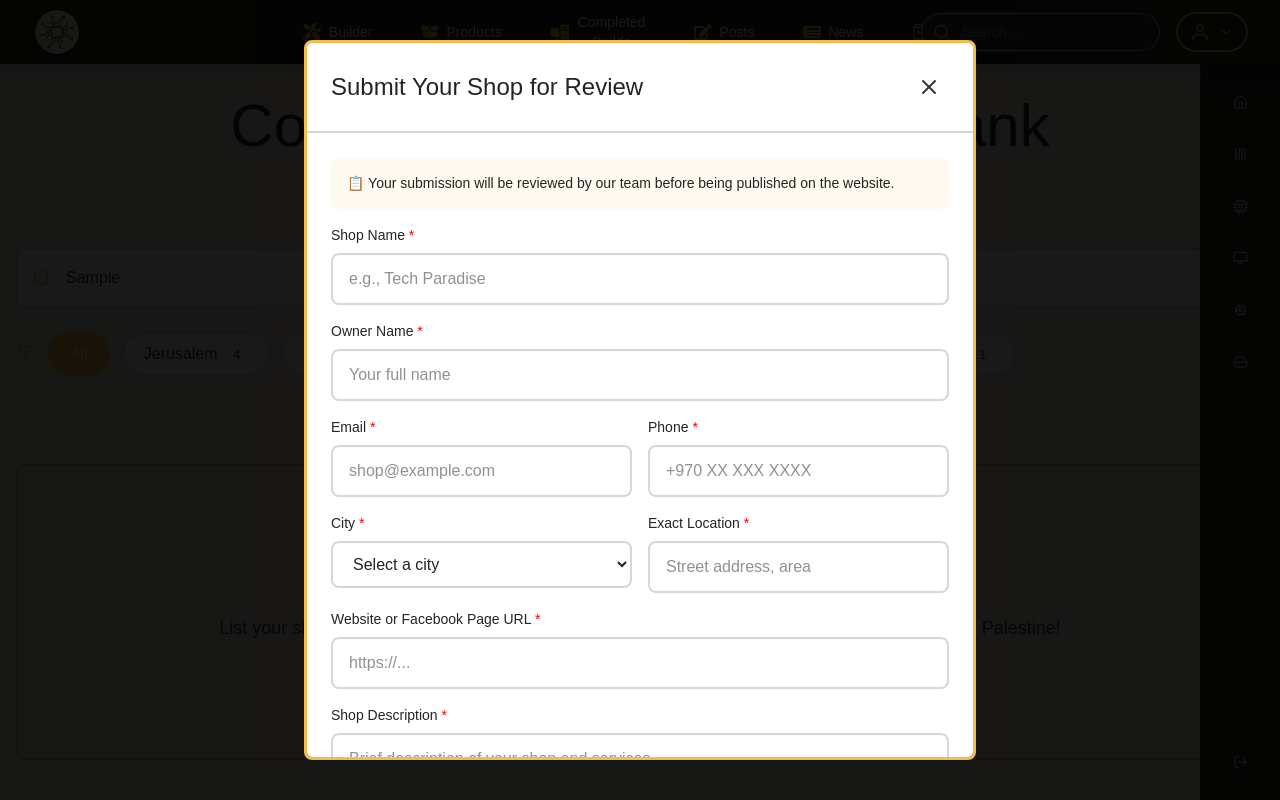
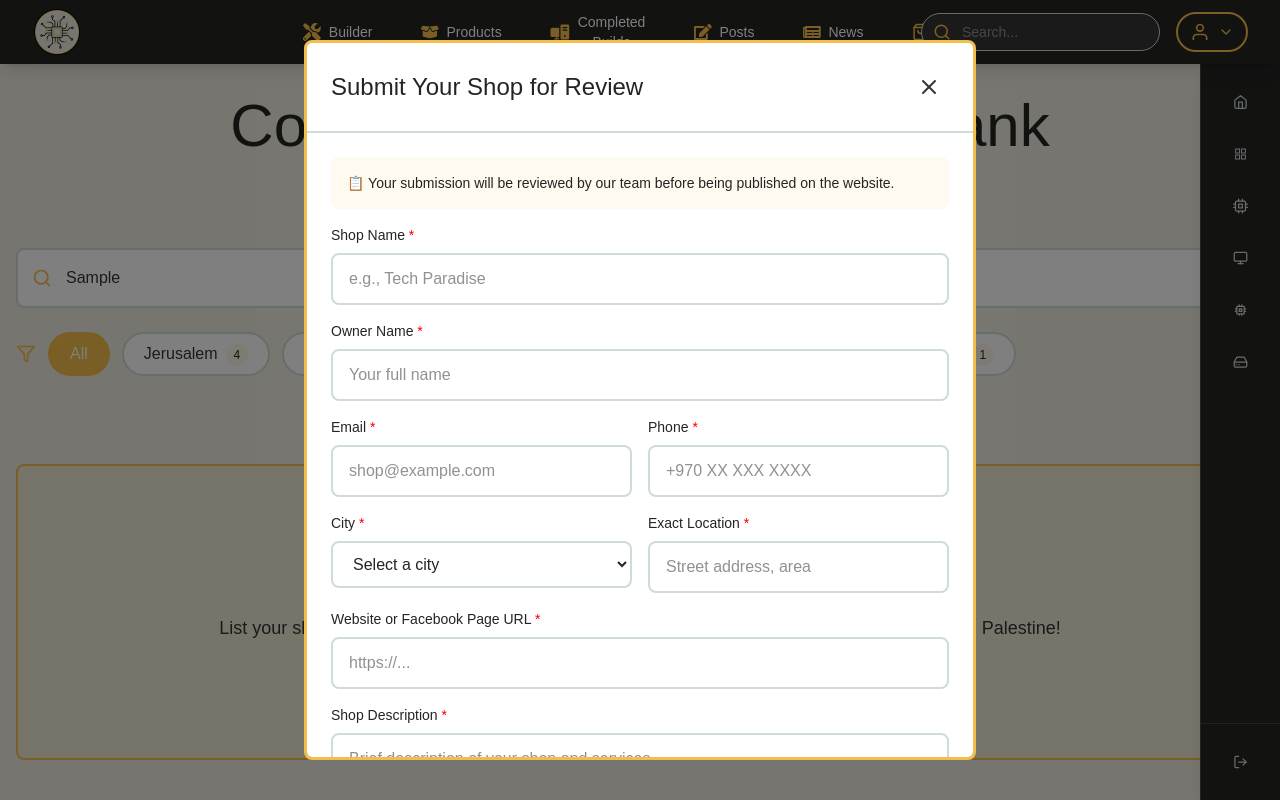
Before and after one commit to Osaid-Raddad/PC-Builder, a React (Vite) app in the folder FrontEnd/Website/: page /shops in a window 1280 px wide. Both pictures are taken after typing "Sample" into the empty fields and a click on the button "Submit Your Shop". Shown: the top 800 px of the page. Built offline with nearby package versions, Linux system fonts and the light colour scheme; a web font is replaced by a local one.

Commit message:
Adjust Modal Background Color

```diff
--- a/FrontEnd/Website/src/pages/user/shops/Shops.jsx
+++ b/FrontEnd/Website/src/pages/user/shops/Shops.jsx
@@ -595,7 +595,7 @@ const Shops = () => {
       {showSubmitModal && (
         <div
           className="fixed inset-0 flex items-center justify-center z-50 p-4"
-          style={{ backgroundColor: 'rgba(0, 0, 0, 0.9)' }}
+          style={{ backgroundColor: 'rgba(0, 0, 0, 0.5)' }}
           onClick={() => setShowSubmitModal(false)}
         >
           <div
```
